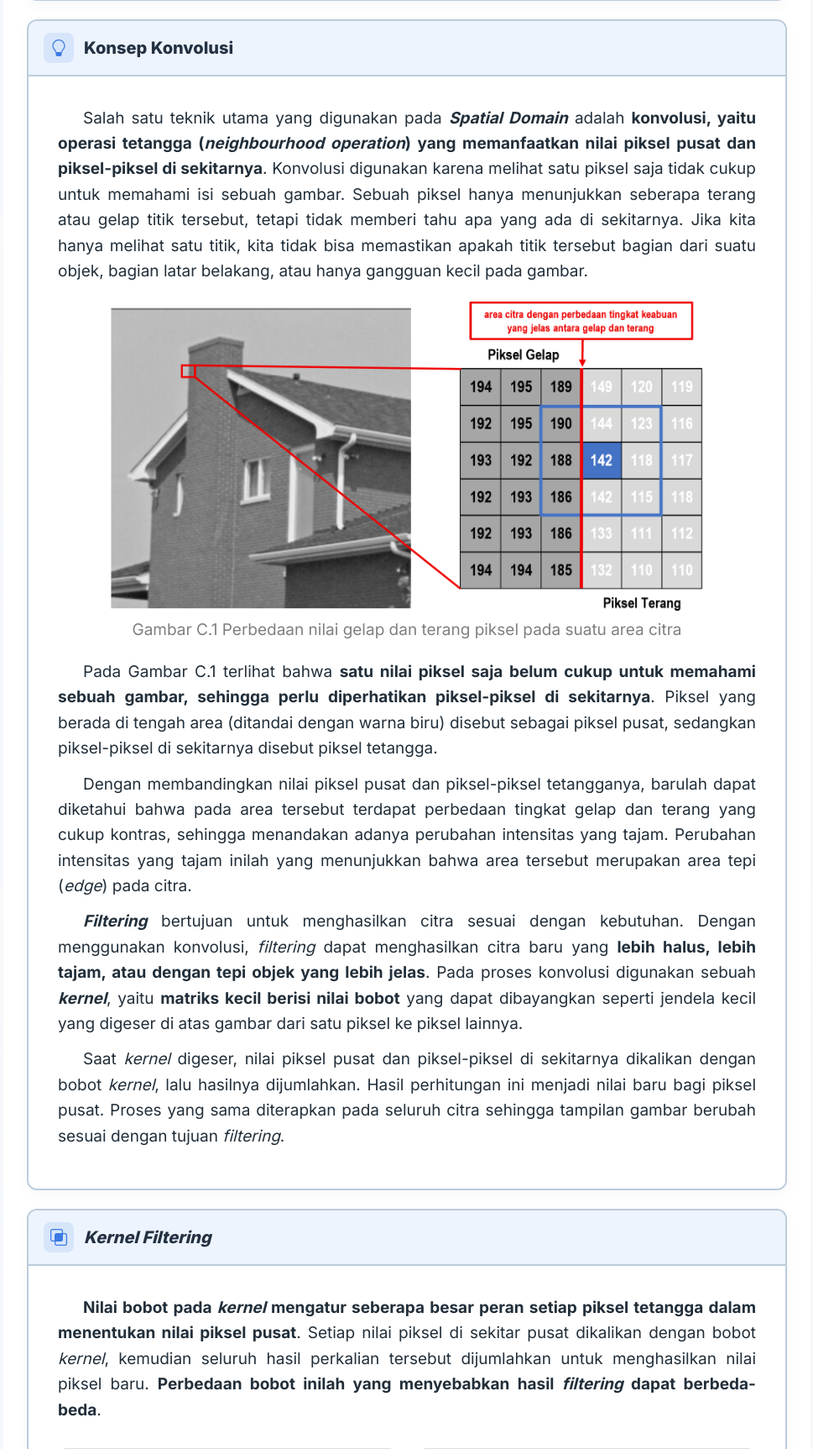
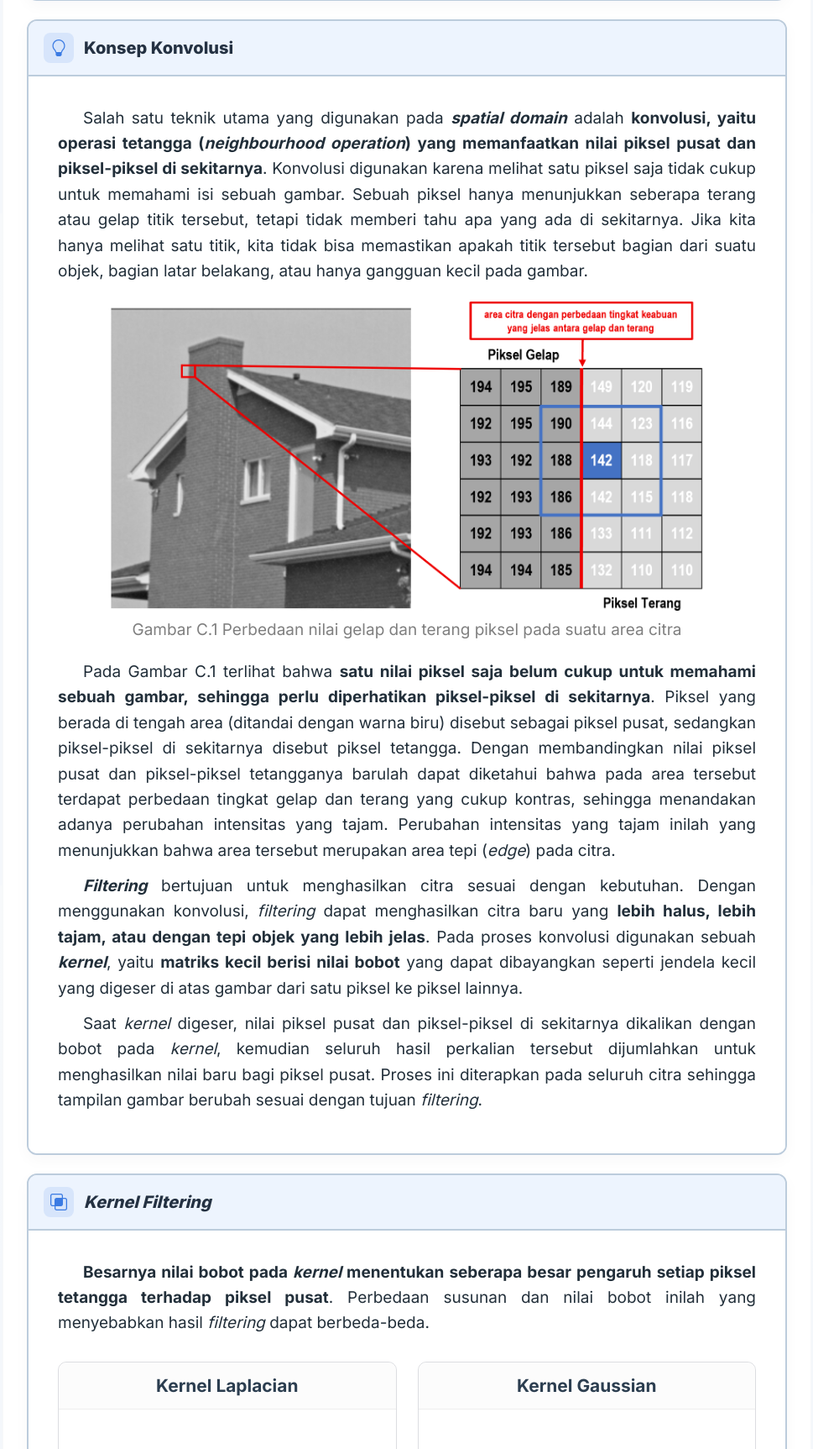
Before and after one commit to Hallovaa/SKRIPSI-MediaSFiltering, a Django app: template mysite/medpem/templates/mhs/k-konvolusi.html in a window 1280 px wide. Shown: the part 546-2271 px from the top of the page at 84% size, without its empty margins (285-1254 px from the left). Run offline with Django 4.2, Linux system fonts and the light colour scheme; the template is opened without the code that fills it, so the values that code supplies are empty; some libraries are stand-ins or nearby versions.

Commit message:
commit ketujuh

```diff
--- a/mysite/medpem/templates/mhs/k-konvolusi.html
+++ b/mysite/medpem/templates/mhs/k-konvolusi.html
@@ -349,13 +349,11 @@
   </div>
   <div class="card-section-body">
     <p style="text-align: justify; text-indent: 30px;">
-      Salah satu teknik utama yang digunakan pada <strong><em>Spatial Domain</em></strong> adalah
-      <strong>konvolusi, yaitu operasi tetangga (<em>neighbourhood operation</em>) yang memanfaatkan nilai
-      piksel pusat dan piksel-piksel di sekitarnya</strong>. Konvolusi digunakan karena melihat satu piksel
-      saja tidak cukup untuk memahami isi sebuah gambar. Sebuah piksel hanya menunjukkan seberapa terang
-      atau gelap titik tersebut, tetapi tidak memberi tahu apa yang ada di sekitarnya. Jika kita hanya
-      melihat satu titik, kita tidak bisa memastikan apakah titik tersebut bagian dari suatu objek, bagian
-      latar belakang, atau hanya gangguan kecil pada gambar.
+      Salah satu teknik utama yang digunakan pada <strong><em>spatial domain</em></strong> adalah
+      <strong>konvolusi, yaitu operasi tetangga (<em>neighbourhood operation</em>) yang memanfaatkan nilai piksel pusat dan piksel-piksel di sekitarnya</strong>.
+      Konvolusi digunakan karena melihat satu piksel saja tidak cukup untuk memahami isi sebuah gambar.
+      Sebuah piksel hanya menunjukkan seberapa terang atau gelap titik tersebut, tetapi tidak memberi tahu apa yang ada di sekitarnya.
+      Jika kita hanya melihat satu titik, kita tidak bisa memastikan apakah titik tersebut bagian dari suatu objek, bagian latar belakang, atau hanya gangguan kecil pada gambar.
     </p>
 
     <figure style="margin:20px 0;">
@@ -366,33 +364,23 @@
     </figure>
 
   <p style="text-align: justify; text-indent: 30px;">
-    Pada Gambar C.1 terlihat bahwa
-    <strong>satu nilai piksel saja belum cukup untuk memahami sebuah gambar, sehingga perlu diperhatikan
-    piksel-piksel di sekitarnya</strong>. Piksel yang berada di tengah area (ditandai dengan warna biru)
-    disebut sebagai piksel pusat, sedangkan piksel-piksel di sekitarnya disebut piksel tetangga.
+    Pada Gambar C.1 terlihat bahwa <strong>satu nilai piksel saja belum cukup untuk memahami sebuah gambar, sehingga perlu diperhatikan piksel-piksel di sekitarnya</strong>.
+    Piksel yang berada di tengah area (ditandai dengan warna biru) disebut sebagai piksel pusat, sedangkan piksel-piksel di sekitarnya disebut piksel tetangga.
+    Dengan membandingkan nilai piksel pusat dan piksel-piksel tetangganya barulah dapat diketahui bahwa pada area tersebut terdapat perbedaan tingkat gelap dan terang yang cukup kontras, sehingga menandakan adanya perubahan intensitas yang tajam.
+    Perubahan intensitas yang tajam inilah yang menunjukkan bahwa area tersebut merupakan area tepi (<em>edge</em>) pada citra.
   </p>
 
-  <p style="text-align: justify; text-indent: 30px;">
-    Dengan membandingkan nilai piksel pusat dan piksel-piksel tetangganya, barulah dapat diketahui bahwa
-    pada area tersebut terdapat perbedaan tingkat gelap dan terang yang cukup kontras, sehingga
-    menandakan adanya perubahan intensitas yang tajam. Perubahan intensitas yang tajam inilah yang
-    menunjukkan bahwa area tersebut merupakan area tepi (<em>edge</em>) pada citra.
-  </p>
 
   <p style="text-align: justify; text-indent: 30px;">
     <strong><em>Filtering</em></strong> bertujuan untuk menghasilkan citra sesuai dengan kebutuhan.
     Dengan menggunakan konvolusi, <em>filtering</em> dapat menghasilkan citra baru yang
-    <strong>lebih halus, lebih tajam, atau dengan tepi objek yang lebih jelas</strong>. Pada proses
-    konvolusi digunakan sebuah <strong><em>kernel</em></strong>, yaitu
-    <strong>matriks kecil berisi nilai bobot</strong> yang dapat dibayangkan seperti jendela kecil yang
-    digeser di atas gambar dari satu piksel ke piksel lainnya.
+    <strong>lebih halus, lebih tajam, atau dengan tepi objek yang lebih jelas</strong>. Pada proses konvolusi digunakan sebuah <strong><em>kernel</em></strong>, yaitu
+    <strong>matriks kecil berisi nilai bobot</strong> yang dapat dibayangkan seperti jendela kecil yang digeser di atas gambar dari satu piksel ke piksel lainnya.
   </p>
 
   <p style="text-align: justify; text-indent: 30px;">
-    Saat <em>kernel</em> digeser, nilai piksel pusat dan piksel-piksel di sekitarnya dikalikan dengan bobot
-    <em>kernel</em>, lalu hasilnya dijumlahkan. Hasil perhitungan ini menjadi nilai baru bagi piksel pusat.
-    Proses yang sama diterapkan pada seluruh citra sehingga tampilan gambar berubah sesuai dengan tujuan
-    <em>filtering</em>.
+    Saat <em>kernel</em> digeser, nilai piksel pusat dan piksel-piksel di sekitarnya dikalikan dengan bobot pada <em>kernel</em>, kemudian seluruh hasil perkalian tersebut dijumlahkan untuk menghasilkan nilai baru bagi piksel pusat.
+    Proses ini diterapkan pada seluruh citra sehingga tampilan gambar berubah sesuai dengan tujuan <em>filtering</em>.
   </P>
   </div>
 </section>
@@ -404,11 +392,8 @@
   </div>
   <div class="card-section-body">
     <p style="text-align: justify; text-indent: 30px;">
-      <strong>Nilai bobot pada <em>kernel</em> mengatur seberapa besar peran setiap piksel tetangga dalam
-      menentukan nilai piksel pusat</strong>. Setiap nilai piksel di sekitar pusat dikalikan dengan bobot
-      <em>kernel</em>, kemudian seluruh hasil perkalian tersebut dijumlahkan untuk menghasilkan nilai
-      piksel baru. <strong>Perbedaan bobot inilah yang menyebabkan hasil <em>filtering</em> dapat
-      berbeda-beda</strong>.
+      <strong>Besarnya nilai bobot pada <em>kernel</em> menentukan seberapa besar pengaruh setiap piksel tetangga terhadap piksel pusat</strong>.
+      Perbedaan susunan dan nilai bobot inilah yang menyebabkan hasil <em>filtering</em> dapat berbeda-beda.
     </p>
 
     <div class="kernel-wrapper">
@@ -440,19 +425,17 @@
     </div>
 
     <p style="text-align: justify; text-indent: 30px;">
-      Pada dua jenis <em>kernel</em> di atas memiliki ukuran yang sama yaitu 3×3, tetapi memiliki nilai
-      bobot yang berbeda. Nilai bobot inilah yang menentukan bagaimana piksel di sekitar ikut
-      dihitung. Pada <em>Laplacian kernel</em> nilai bobotnya dibuat agar perbedaan antara piksel gelap dan
-      terang menjadi lebih terlihat, sehingga <em>kernel</em> ini cocok untuk menonjolkan tepi gambar.
-      Sebaliknya, pada <em>Gaussian kernel</em> nilai bobotnya dibuat lebih merata sehingga nilai piksel di
-      sekitar saling diratakan dan citra menjadi lebih halus serta <em>noise</em> berkurang.
+      Pada dua jenis <em>kernel</em> di atas memiliki ukuran yang sama yaitu 3×3, tetapi memiliki nilai bobot yang berbeda.
+      Nilai bobot inilah yang menentukan bagaimana piksel di sekitar ikut dihitung.
+      Pada <em>kernel Laplacian</em> nilai bobotnya dibuat agar perbedaan antara piksel gelap dan terang menjadi lebih terlihat, sehingga <em>kernel</em> ini cocok untuk menonjolkan tepi gambar.
+      Sebaliknya, pada <em>kernel Gaussian</em> nilai bobotnya dibuat lebih merata sehingga nilai piksel di sekitar saling diratakan dan citra menjadi lebih halus serta <em>noise</em> berkurang.
+      Dengan demikian, meskipun ukuran <em>kernel</em> sama, perbedaan nilai bobot di dalam <em>kernel</em> menghasilkan tampilan citra yang berbeda.
     </p>
 
     <p style="text-align: justify; text-indent: 30px;">
-      <strong>Selain nilai bobot, ukuran <em>kernel</em> juga menentukan berapa banyak piksel tetangga yang
-      terlibat dalam perhitungan</strong>. Karena <em>kernel</em> diletakkan tepat di atas satu piksel, maka
-      ukurnya harus ganjil, seperti 3×3 atau 5×5 agar terdapat satu piksel pusat yang jelas. Piksel pusat
-      inilah yang nilainya diperbarui melalui proses konvolusi.
+      <strong>Selain nilai bobot, ukuran <em>kernel</em> juga menentukan berapa banyak piksel tetangga yang terlibat dalam perhitungan</strong>.
+      Karena <em>kernel</em> diletakkan tepat di atas satu piksel maka ukurannya harus ganjil, seperti 3×3 atau 5×5 agar terdapat satu piksel pusat yang jelas.
+      Piksel pusat inilah yang nilainya diperbarui melalui proses konvolusi.
     </p>
   </div>
 </section>
@@ -465,10 +448,13 @@
 
   <div class="card-section-body">
     <p style="text-align: justify; text-indent: 30px;">
-      Pada umumnya <em>kernel</em> berukuran 3×3 paling sering digunakan karena sederhana dan sudah cukup
-      untuk melihat perubahan gelap dan terang di sekitar piksel pusat. Dengan <em>kernel</em> ini, satu
-      piksel pusat akan dihitung bersama delapan piksel tetangganya untuk menghasilkan nilai baru.
+      Pada umumnya, <em>kernel</em> berukuran 3×3 paling sering digunakan karena bentuknya sederhana dan sudah cukup untuk melihat perubahan gelap dan terang di sekitar satu piksel.
+      Dengan <em>kernel</em> 3×3, satu piksel pusat akan dihitung bersama delapan piksel di sekitarnya untuk menghasilkan satu nilai baru pada citra hasil.
     </p>
+
+    <p style="text-align: justify; text-indent: 30px;">
+      Proses perhitungan konvolusi dapat dinyatakan secara matematis dengan persamaan berikut:
+    </P>
 
     <p style="text-align: center; font-size: 30px;">
     \[
@@ -487,18 +473,17 @@
     </ul>
 
     <p style="text-align: justify; text-indent: 30px;">
-      Pada proses konvolusi, setiap bobot pada <em>kernel</em> \( h(j,k) \) dikalikan dengan nilai piksel citra yang berada pada posisi
-      yang sesuai, yaitu \( f(x-j,y-k) \). Setelah semua nilai dikalikan, hasilnya dijumlahkan untuk mendapatkan nilai piksel baru pada posisi \( g(x,y) \).
+      Pada proses konvolusi, setiap bobot pada <em>kernel</em> \( h(j,k) \) dikalikan dengan nilai piksel citra yang berada pada posisi yang sesuai, yaitu \( f(x-j,y-k) \).
+      Setelah semua nilai dikalikan, hasilnya dijumlahkan untuk mendapatkan nilai piksel baru pada posisi \( g(x,y) \).
+      Bentuk \( (x-j, y-k) \) menunjukkan bahwa <em>kernel</em> dibalik atau diputar 180° sebelum dikalikan dengan citra.
+      Artinya, bobot yang berada di kiri atas <em>kernel</em> akan dikalikan dengan piksel citra yang berada di kanan bawah terhadap piksel pusat, dan sebaliknya.
     </p>
 
-    <p style="text-align: justify; text-indent: 30px;">
-      Bentuk \( x-j \) dan \( y-k \) menunjukkan bahwa <em>kernel</em> dibalik atau diputar 180° sebelum dikalikan dengan citra. Artinya, bobot yang
-      berada di kiri atas <em>kernel</em> akan dikalikan dengan piksel citra yang berada di kanan bawah terhadap piksel pusat, dan sebaliknya.
-    </p>
-
-    <p style="text-align: justify; text-indent: 30px; margin-bottom: 40px;">
-      Namun, jika <em>kernel</em> yang digunakan bersifat simetris, seperti <em>kernel</em> Laplacian atau Gaussian, maka proses pembalikan tersebut
-      tidak akan mengubah bentuk maupun bobotnya. Hal ini karena susunan angkanya sudah seimbang terhadap pusatnya, sehingga tetap sama meskipun dibalik.
+    <p style="text-align: justify; text-indent: 30px; margin-bottom:30px">
+      Selain itu, terdapat operasi korelasi yang cara kerjanya hampir sama dengan konvolusi karena sama-sama menggunakan <em>kernel</em> yang digeser di atas citra.
+      Perbedaannya terletak pada pembalikan <em>kernel</em>, di mana pada korelasi <em>kernel</em> tidak diputar 180° dan langsung digunakan sesuai posisinya.
+      Namun, jika <em>kernel</em> yang digunakan bersifat simetris, seperti <em>kernel Laplacian</em> atau <em>Gaussian</em>, maka proses pembalikan tersebut tidak akan mengubah bentuk maupun bobotnya.
+      Hal ini karena susunan angkanya sudah seimbang terhadap pusatnya, sehingga tetap sama meskipun dibalik.
     </p>
 
     <div class="sub-card">
@@ -507,8 +492,8 @@
 
         <div class="card-section-body">
           <p style="text-align: justify; text-indent: 30px; margin-bottom: 30px">
-            Untuk memahami proses tersebut, arahkan kursor ke salah satu elemen pada matriks <em>kernel</em> atau citra di bawah ini. Amati bagaimana setiap
-            bobot \( h(j,k) \) dikalikan dengan piksel \( f(x-j,y-k) \), karena dalam konvolusi <em>kernel</em> diputar 180° sebelum digunakan.
+            Untuk memahami proses tersebut, arahkan kursor ke salah satu elemen pada matriks <em>kernel</em> atau <em>input</em> citra di bawah ini.
+            Amati bagaimana setiap bobot \( h(j,k) \) dikalikan dengan piksel \( f(x-j,y-k) \), karena dalam konvolusi <em>kernel</em> diputar 180° sebelum digunakan.
           </p>
 
           <div class="instruction">
@@ -644,12 +629,9 @@
     </figure>
 
     <p style="text-align: justify; text-indent: 30px; margin-top: 30px">
-      Pada Gambar C.3 ditunjukkan hasil penerapan <em>Laplacian filter</em> dan <em>smoothing filter</em> pada
-      citra <em>grayscale</em> menggunakan proses konvolusi. Ketika citra diproses menggunakan
-      <em>Laplacian kernel</em>, bagian tepi dan garis pada citra terlihat lebih jelas dan tajam karena
-      perbedaan nilai gelap dan terang diperkuat. Sebaliknya, ketika citra diproses menggunakan
-      <em>smoothing kernel</em>, tampilan citra menjadi lebih halus karena nilai piksel di sekitarnya
-      diratakan, sehingga gangguan kecil atau <em>noise</em> menjadi berkurang.
+      Pada Gambar C.3 ditunjukkan hasil penerapan <em>filter Laplacian</em> dan <em>filter smoothing</em> pada citra <em>grayscale</em> menggunakan proses konvolusi.
+      Ketika citra diproses menggunakan <em>kernel Laplacian</em>, bagian tepi dan garis pada citra terlihat lebih jelas dan tajam karena perbedaan nilai gelap dan terang diperkuat.
+      Sebaliknya, ketika citra diproses menggunakan <em>kernel smoothing</em>, tampilan citra menjadi lebih halus karena nilai piksel di sekitarnya diratakan, sehingga gangguan kecil atau <em>noise</em> menjadi berkurang.
     </p>
   </div>
 </section>
@@ -791,7 +773,7 @@ function fromKernel(r, c, val, name) {
 function fromPixel(coord, val, hName, hVal, label) {
     document.getElementById('sp-coord').innerText = `(${coord})`;
     document.getElementById('sp-label').innerText = label;
-    document.getElementById('sp-logic').innerText = "Posisi kernel setelah diputar 180°:";
+    document.getElementById('sp-logic').innerText = "Posisi kernel setelah diputar 180° maka:";
     document.getElementById('sp-math').innerText = `${hName} × f(${coord})`;
     document.getElementById('sp-res').innerText = `${hVal} × ${val} = ${hVal * val}`;
 }
```
Also changed, not shown: mysite/medpem/templates/mhs/jenis-citra.html (+62 -87 lines), mysite/medpem/templates/mhs/pengertian-citra.html (+9 -12 lines), mysite/medpem/templates/mhs/pengertian-spatial.html (+31 -47 lines), mysite/medpem/templates/mhs/spatial-frequency.html (+14 -19 lines).
